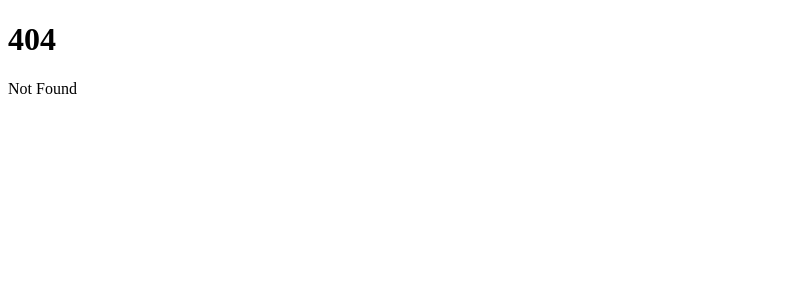
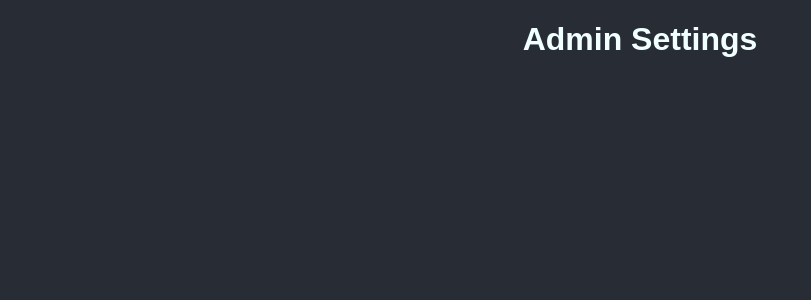
Before and after one commit to JosephBrooksbank/movie-picker, a SvelteKit app: page /admin in a window 1280 px wide. Before the commit this address had no page. Shown: the top 300 px of the page, without its empty margins (0-811 px from the left). Built offline with nearby package versions, Linux system fonts and the light colour scheme.

Commit message:
Begin admin page

```diff
--- /dev/null
+++ b/src/routes/admin/+page.svelte
@@ -0,0 +1,16 @@
+<h1>Admin Settings</h1>
+
+
+<style>
+	:root {
+		--bg-color: #282c34;
+		background-color: var(--bg-color);
+        color: azure;
+        font-family: Arial, Helvetica, sans-serif;
+	}
+
+    h1 {
+        text-align: center;
+    }
+
+</style>
```
